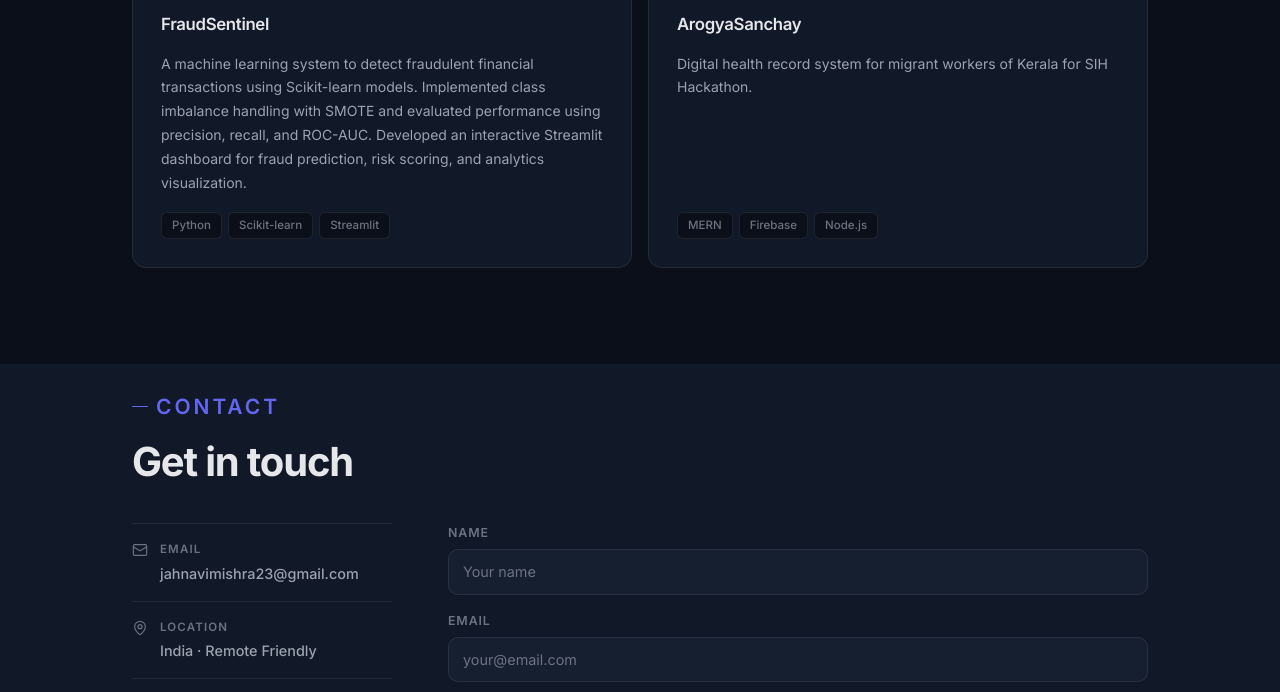
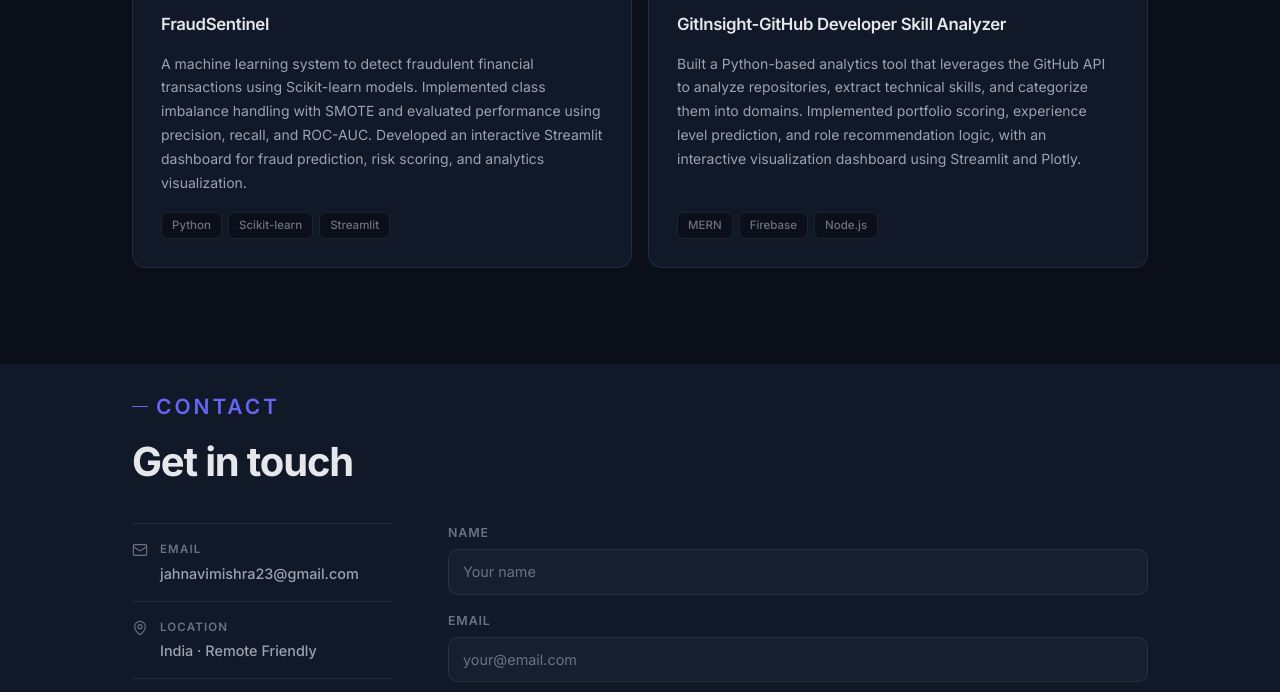
Before and after one commit to MissJahnavi/Portfolio-Website, a plain HTML site: page index.html in a window 1280 px wide. Shown: the part 2737-3429 px from the top of the page. Drawn offline with nearby package versions, Linux system fonts and the light colour scheme.

Commit message:
Added GitInsight project

```diff
--- a/index.html
+++ b/index.html
@@ -306,18 +306,22 @@
             <div class="project-header">
               <span class="project-num">04</span>
               <div class="project-links">
-                <a href="#" title="GitHub" aria-label="GitHub"
+                <a href="https://github.com/MissJahnavi/Github-Profile-Skill-Analyzer" title="GitHub" aria-label="GitHub"
                   ><i data-lucide="github"></i
                 ></a>
-                <a href="#" title="Live demo" aria-label="Live demo"
+                <a href="https://app-profile-skill-analyzer-gaawamfgttho4hv93wt5se.streamlit.app/" title="Live demo" aria-label="Live demo"
                   ><i data-lucide="arrow-up-right"></i
                 ></a>
               </div>
             </div>
-            <h3>ArogyaSanchay</h3>
+            <h3>GitInsight-GitHub Developer Skill Analyzer</h3>
             <p>
-              Digital health record system for migrant workers of Kerala for SIH
-              Hackathon.
+              Built a Python-based analytics
+              tool that leverages the GitHub API to analyze repositories,
+              extract technical skills, and categorize them into domains.
+              Implemented portfolio scoring, experience level prediction, and
+              role recommendation logic, with an interactive visualization
+              dashboard using Streamlit and Plotly.
             </p>
             <div class="project-stack">
               <span>MERN</span><span>Firebase</span><span>Node.js</span>
```
